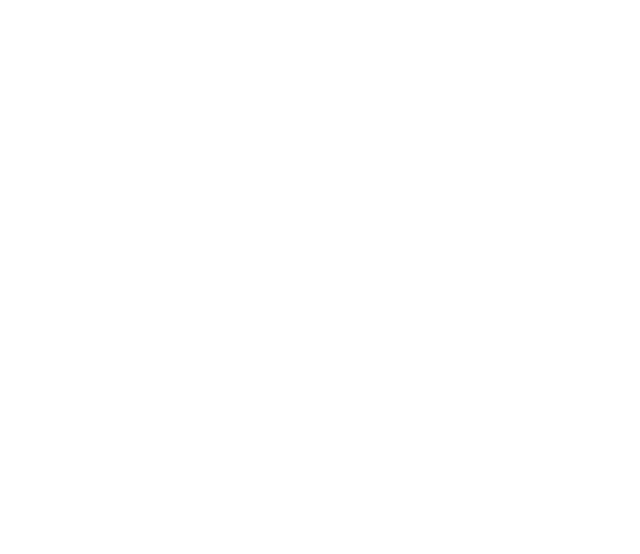
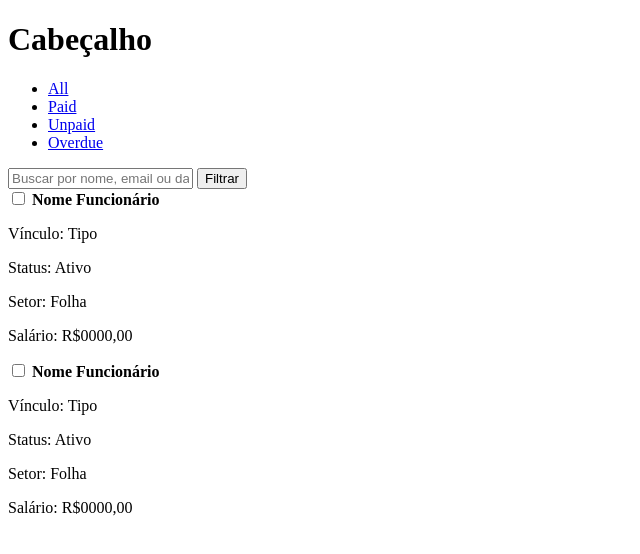
Before and after one commit to Maiquinhocodigos/Projeto-final-web, a plain HTML site: page index.html in a window 1280 px wide. Shown: the whole page, without its empty margins (0-640 px from the left). Drawn offline with Linux system fonts and the light colour scheme.

Commit message:
HTML concluído

```diff
--- a/index.html
+++ b/index.html
@@ -1,15 +1,56 @@
 <!DOCTYPE html>
-<html lang="en">
-<head>
-    <meta charset="UTF-8">
-    <meta name="viewport" content="width=device-width, initial-scale=1.0">
-    <link rel="stylesheet" href="./assets/css/style.css">
-    <title>Projeto Final web</title>
-</head>
-<body>
+<html lang="pt-BR">
+  <head>
+    <meta charset="UTF-8" />
+    <meta name="viewport" content="width=device-width, initial-scale=1.0" />
+    <title>Projeto HTML</title>
+    <link rel="stylesheet" href="styles.css" />
+  </head>
+  <body>
+    <header class="header">
+      <h1>Cabeçalho</h1>
 
+      <nav class="menu">
+        <ul>
+          <li><a href="#all">All</a></li>
+          <li><a href="#paid">Paid</a></li>
+          <li><a href="#unpaid">Unpaid</a></li>
+          <li><a href="#overdue">Overdue</a></li>
+        </ul>
+      </nav>
 
+      <form class="form">
+        <input type="text" placeholder="Buscar por nome, email ou data" aria-label="Buscar por nome, email ou data" />
+        <button type="submit">Filtrar</button>
+      </form>
+    </header>
 
-    <script src="./assets/javascript/script.js"></script>
-</body>
+    <section class="lista">
+      <form>
+        <div class="item">
+          <input type="checkbox" id="user1" name="user1" />
+          <label for="user1">
+            <strong>Nome Funcionário</strong>
+            <p>Vínculo: Tipo</p>
+            <p>Status: <span>Ativo</span></p>
+            <p>Setor: <span>Folha</span></p>
+            <p>Salário: R$0000,00</p>
+          </label>
+        </div>
+
+        <div class="item">
+          <input type="checkbox" id="user2" name="user2" />
+          <label for="user2">
+            <strong>Nome Funcionário</strong>
+            <p>Vínculo: Tipo</p>
+            <p>Status: <span>Ativo</span></p>
+            <p>Setor: <span>Folha</span></p>
+            <p>Salário: R$0000,00</p>
+          </label>
+        </div>
+      </form>
+    </section>
+
+    <script src="script.js"></script>
+  </body>
 </html>
```
